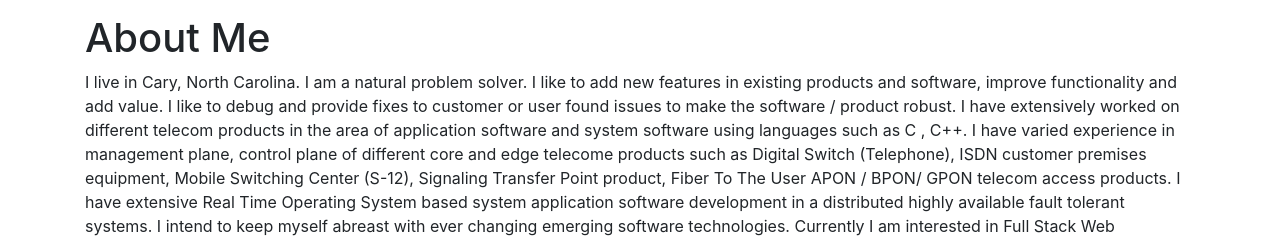
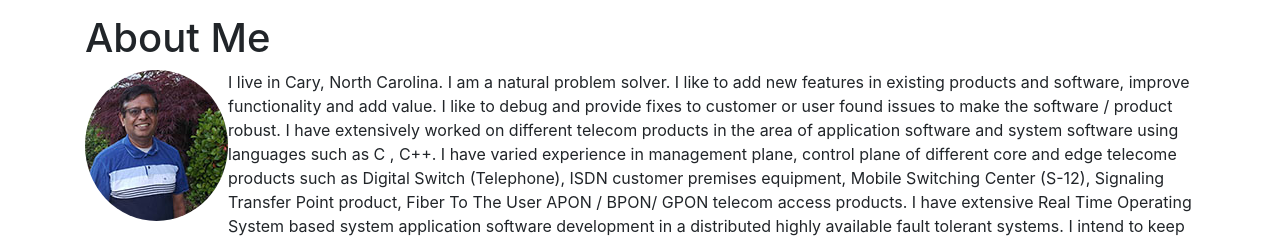
Before and after one commit to s-suresh-kumar/my-portfolio, a React (Create React App) app: page / in a window 1280 px wide. Shown: the part 572-810 px from the top of the page. Built offline with nearby package versions, Linux system fonts and the light colour scheme.

Commit message:
Add photo

```diff
--- a/src/pages/About.js
+++ b/src/pages/About.js
@@ -6,6 +6,7 @@ import Row from "../components/Row";
 import Col from "../components/Col";
 import "./about.css"
 let imgName = "/assets/images/headerImage.jpeg";
+let authorPic = "/assets/images/Suresh_150.jpg"
 
 
 function About() {
@@ -58,6 +59,7 @@ function About() {
         </Row>
         <Row>
           <Col size="md-12">
+            <img src={process.env.PUBLIC_URL + authorPic} className=" float-left myPic" alt="Author image" />
             <p>
               I live in Cary, North Carolina. I am a natural problem solver. I
               like to add new features in existing products and software,
--- a/src/pages/about.css
+++ b/src/pages/about.css
@@ -63,3 +63,7 @@ a:active {
   background-color: transparent;
   text-decoration: underline;
 }
+
+.myPic {
+  border-radius: 50%;
+}
```
Also changed, not shown: src/components/project.css (+3 -4 lines), public/assets/images/Suresh_150.jpg (added).
